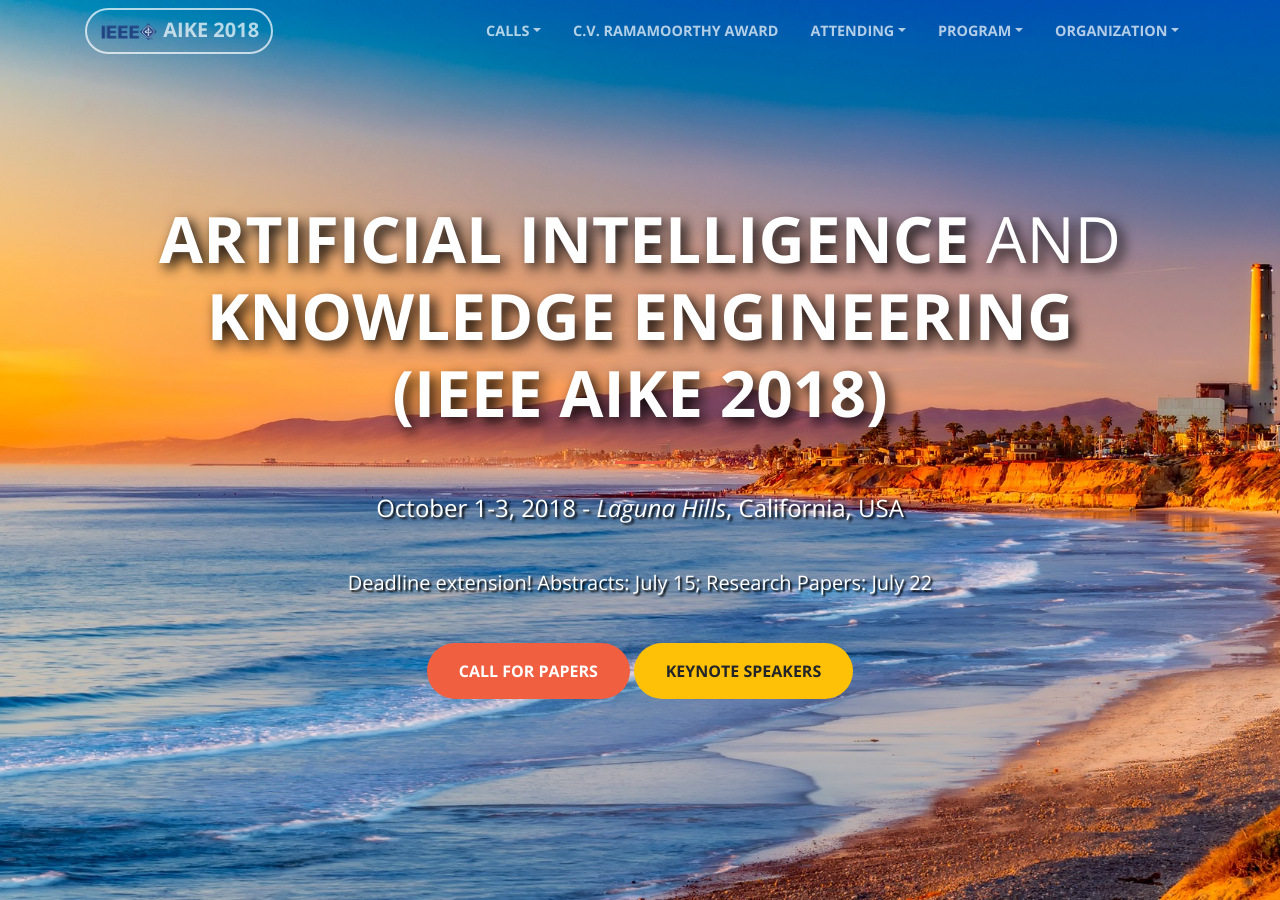
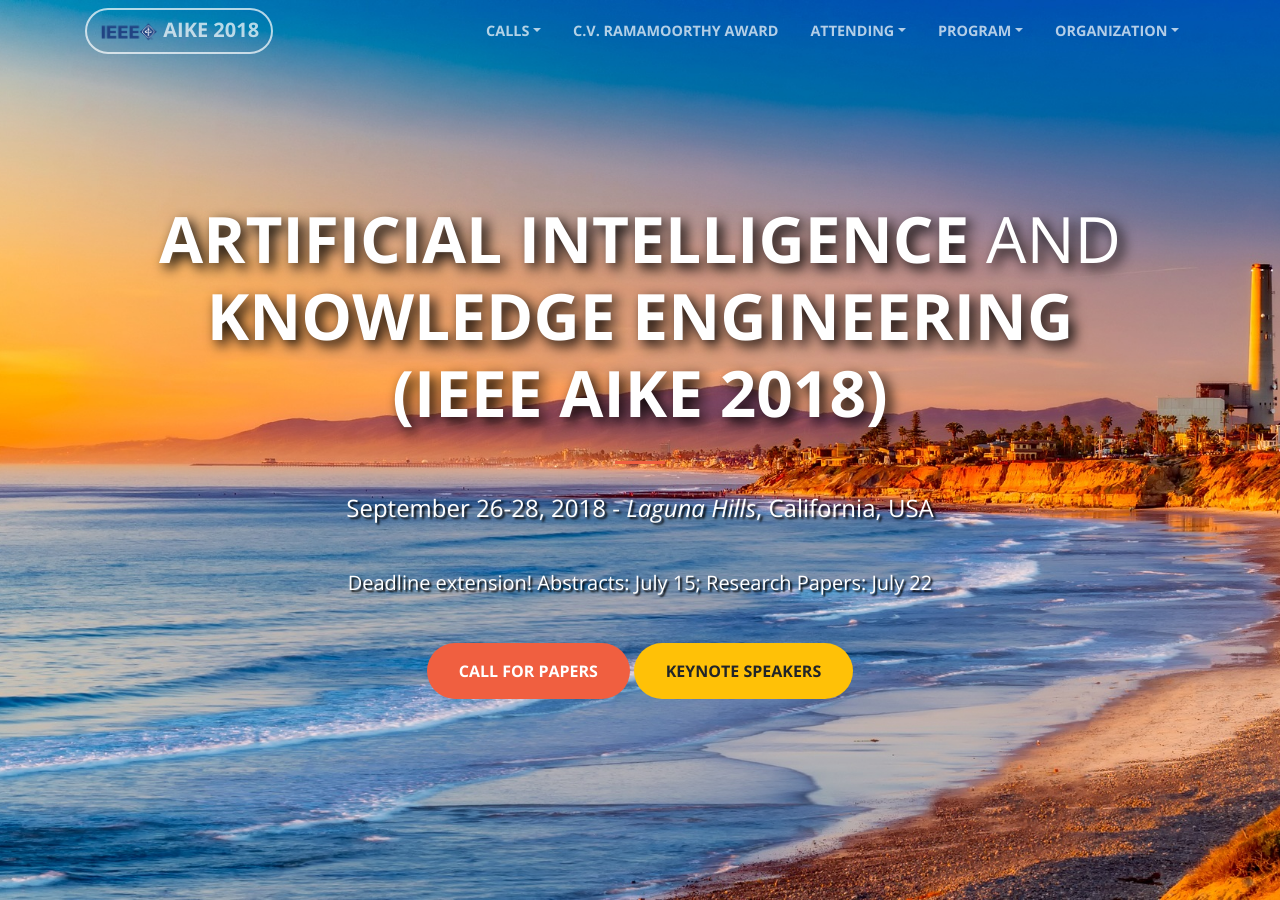
Before and after one commit to ieee-aike/2018, a Jekyll site: the page built from index.md, in a window 1280 px wide and 900 px high. Built offline with Jekyll 4.4.1, drawn with Linux system fonts in a browser that asks for light colours.

Commit message:
Update main.html

```diff
--- a/_layouts/main.html
+++ b/_layouts/main.html
@@ -81,7 +81,7 @@
           <div class="col-lg-8 mx-auto">
             <!--<p class="text-faded mb-5 " style="color:white;text-shadow: black 0.1em 0.1em 0.1em;"></p>
 	-->
-			<h4 class="mb-5" style="color:white;text-shadow: black 0.1em 0.1em 0.1em;">October 1-3, 2018 - <i>Laguna Hills</i>, California, USA</h4>
+			<h4 class="mb-5" style="color:white;text-shadow: black 0.1em 0.1em 0.1em;">September 26-28, 2018 - <i>Laguna Hills</i>, California, USA</h4>
 			<h5 class="mb-5" style="color:white;text-shadow: black 0.1em 0.1em 0.1em;">Deadline extension! Abstracts: July 15; Research Papers: July 22</h5>
 
 			<a class="btn btn-primary btn-xl js-scroll-trigger" href="#cfp">Call for Papers</a>
```
